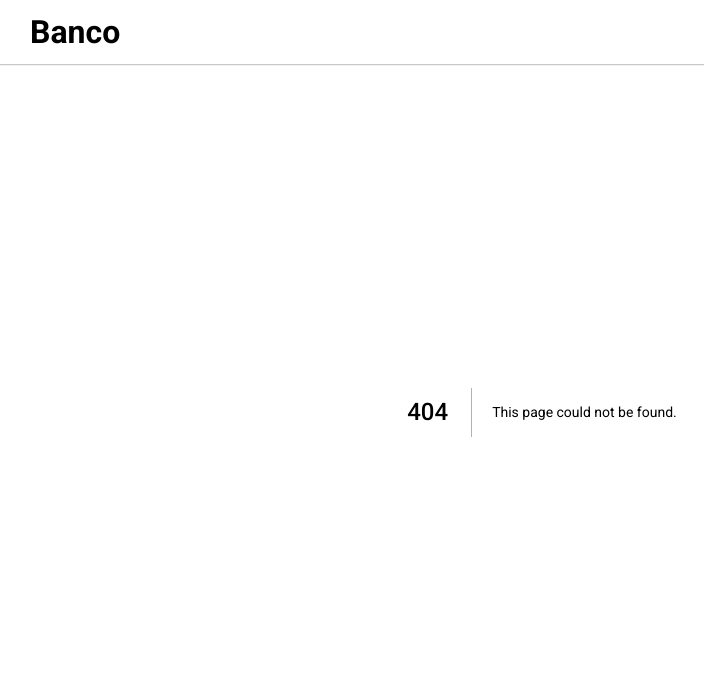
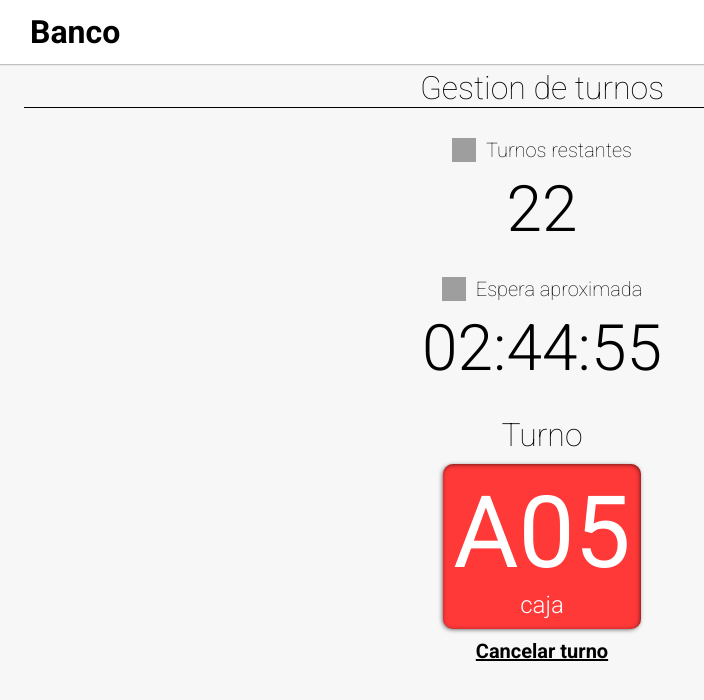
Before and after one commit to pablogonc/waiting-list-front, a Next.js app: page /turno in a window 1280 px wide. Before the commit this address had no page. Shown: the top 700 px of the page, without its empty margins (98-802 px from the left). Built offline with nearby package versions, Linux system fonts and the light colour scheme; grey boxes are pictures that could not be loaded; a web font is replaced by a local one.

Commit message:
pantalla de sacar turno y ver turno

```diff
--- a/src/app/getTurn/page.module.css
+++ b/src/app/getTurn/page.module.css
@@ -1,21 +1,18 @@
-.turnGrid {
-  flex: 1;
-  width: 100%;
-  display: grid;
-  gap: 10px;
-  overflow: auto;
-  margin-bottom: 5px;
+.section {
+  display: flex;
+  flex-direction: column;
+  justify-content: center;
+  align-items: center;
+}
+.form {
+  display: flex;
+  flex-direction: column;
+  gap: 75px;
+  justify-content: center;
 }
 
-.turnItem {
-  background-color: white;
-  height: 100px;
+.buttonCenter{
   display: flex;
-  flex-direction: row;
-  padding-right: 20px;
+  flex-direction: column;
+  align-items: center;
 }
-
-.cardInfo {
-  flex: 1;
-  display: grid;
-}
--- a/src/app/globals.css
+++ b/src/app/globals.css
@@ -21,13 +21,13 @@ body {
   background-color: rgb(247, 247, 247);
   display: flex;
   width: 100%;
-  height: 95vh;
+  height: 100vh;
   overflow: hidden;
   flex-direction: column;
   align-items: center;
 }
 
-.santander {
+.header {
   height: 64px;
   width: 100%;
   display: flex;
@@ -41,7 +41,7 @@ body {
   box-shadow: 0px 0px 2px 0px rgba(0,0,0,0.68);
 }
 
-.santander div{
+.header div{
   height: 64px;
   width: 80%;
   display: flex;
@@ -56,7 +56,7 @@ h1 {
 }
 
 @media (max-width: 600px) {
-  .santander div{
+  .header div{
     height: 64px;
     width: 80%;
     display: flex;
@@ -64,7 +64,9 @@ h1 {
     margin: auto;
     justify-content: center;
   }
-
+  body {
+    height: calc(100vh - 56px);
+  }
 }
 
 /* New Styles */
--- a/src/app/layout.tsx
+++ b/src/app/layout.tsx
@@ -5,7 +5,7 @@ import "./globals.css";
 const inter = Inter({ subsets: ["latin"] });
 
 export const metadata: Metadata = {
-  title: "Create Next App",
+  title: "Fila virtual",
   description: "Generated by create next app",
 };
 
@@ -17,9 +17,8 @@ export default function RootLayout({
   return (
     <html lang="en">
       <body className={inter.className}>
-        <div className='santander'>
+        <div className='header'>
           <div><h1>Banco</h1></div>
-
         </div>
         {children}
       </body>
--- /dev/null
+++ b/src/app/turno/page.module.css
@@ -0,0 +1,81 @@
+.turn {
+  padding:5px;
+  flex: 1;
+  width: 90%;
+  display: flex;
+  flex-direction: column;
+  justify-content: flex-start;
+  align-items: center;
+  gap: 30px;
+}
+
+.sectionTitle {
+  font-size: 32px;
+  font-weight: 100;
+}
+
+.titleBar {
+  border-bottom: solid 1px;
+  width: 100%;
+  text-align: center;
+}
+
+.text{
+  font-size: 20px;
+  font-weight: 100;
+}
+
+.textTurnType{
+  font-size: 24px;
+  font-weight: 300;
+  color: white;
+}
+
+.number {
+  font-size: 64px;
+  font-weight: 300;
+}
+
+.item {
+  display: flex;
+  flex-direction: column;
+  align-items: center;
+  gap:10px;
+}
+
+.turnText {
+  font-size: 100px;
+  color: white;
+}
+
+.textButton {
+  background-color: transparent;
+  border: none;
+  font-weight: bold;
+  font-size: 20px;
+  text-decoration: underline;
+  cursor: pointer;
+}
+
+.ticket {
+  display: flex;
+  flex-direction: column;
+  align-items: center;
+  background-color: rgb(255, 56, 56);
+  padding: 10px;
+  box-shadow: -1px 1px 5px -1px rgba(0,0,0,0.75),
+              -1px 1px 5px -1px rgba(0,0,0,0.75) inset;
+  border-radius: 10px;
+}
+
+.itemTitle {
+  display: flex;
+  flex-direction: row;
+  align-items: center;
+  gap: 10px;
+}
+
+.itemTitle img {
+  width: 24px;
+  height: 24px;
+}
--- /dev/null
+++ b/src/app/turno/page.tsx
@@ -0,0 +1,87 @@
+'use client'
+import { useState, useEffect } from 'react';
+import styles from "./page.module.css";
+
+const turn = {
+  position: 22,
+  name: 'juan',
+  estimatedTime: {
+    hours: 2,
+    minutes: 45,
+    seconds: 0
+  },
+  code: 'A05',
+  type: 'caja',
+  sucursal: 'Floresta'
+}
+
+export default function Home() {
+
+  const [timeLeft, setTimeLeft] = useState<number>(turn.estimatedTime.hours * 3600 + turn.estimatedTime.minutes * 60 + turn.estimatedTime.seconds);
+
+  useEffect(() => {
+    const timer = setInterval(() => {
+      setTimeLeft(prevTimeLeft => {
+        if (prevTimeLeft > 0) {
+          return prevTimeLeft - 1;
+        } else {
+          clearInterval(timer);
+          return 0;
+        }
+      });
+    }, 1000);
+
+    return () => clearInterval(timer);
+  }, []);
+
+  const formatTimeLeft = (time: number): string => {
+    const hours = Math.floor(time / 3600);
+    const minutes = Math.floor((time % 3600) / 60);
+    const seconds = time % 60;
+
+    const formattedHours = hours.toString().padStart(2, '0');
+    const formattedMinutes = minutes.toString().padStart(2, '0');
+    const formattedSeconds = seconds.toString().padStart(2, '0');
+
+    return `${formattedHours}:${formattedMinutes}:${formattedSeconds}`;
+  };
+
+  return (
+    <main className={styles.main}>
+      <div className={styles.turn}>
+
+        <div className={styles.titleBar}>
+          <span className={styles.sectionTitle}>Gestion de turnos</span>
+        </div>
+
+        <div className={styles.item}>
+          <div className={styles.itemTitle}>
+            <img src="https://uxwing.com/wp-content/themes/uxwing/download/peoples-avatars/queue-icon.png" alt="" />
+            <span className={styles.text}>Turnos restantes</span>
+          </div>
+
+          <span className={styles.number}>{turn.position}</span>
+        </div>
+
+        <div className={styles.item}>
+        <div className={styles.itemTitle}>
+            <img src="https://static.thenounproject.com/png/1061038-200.png" alt="" />
+            <span className={styles.text}>Espera aproximada</span>
+          </div>
+
+          <span className={styles.number}>{formatTimeLeft(timeLeft)}</span>
+        </div>
+
+        <div className={styles.item}>
+          <span className={styles.sectionTitle}>Turno</span>
+          <div className={styles.ticket}>
+            <span className={styles.turnText}>{turn.code}</span>
+            <span className={styles.textTurnType}>{turn.type}</span>
+          </div>
+          <button className={styles.textButton} onClick={() => window.confirm("Esta por cancelar su turno. ¿Desea continuar con la calcelacon?")}>Cancelar turno</button>
+        </div>
+
+      </div>
+    </main>
+  );
+}
--- a/src/modules/Button/Button.tsx
+++ b/src/modules/Button/Button.tsx
@@ -4,12 +4,13 @@ import Styles from "@/modules/Button/button.module.css";
 interface ButtonProps {
     buttonClass: 'primary' | 'secondary';
     children: ReactNode;
-    type?: 'submit' | 'reset' | 'button'
+    type?: 'submit' | 'reset' | 'button';
+    style?: React.CSSProperties;
 }
 
 const Button: React.FC<ButtonProps> = (props) => {
     return (
-        <button className={Styles[props.buttonClass]} type={props.type}>
+        <button style={props.style} className={Styles[props.buttonClass]} type={props.type}>
             {props.children}
         </button>
     )
```
Also changed, not shown: src/app/getTurn/page.tsx (+25 -44 lines).
